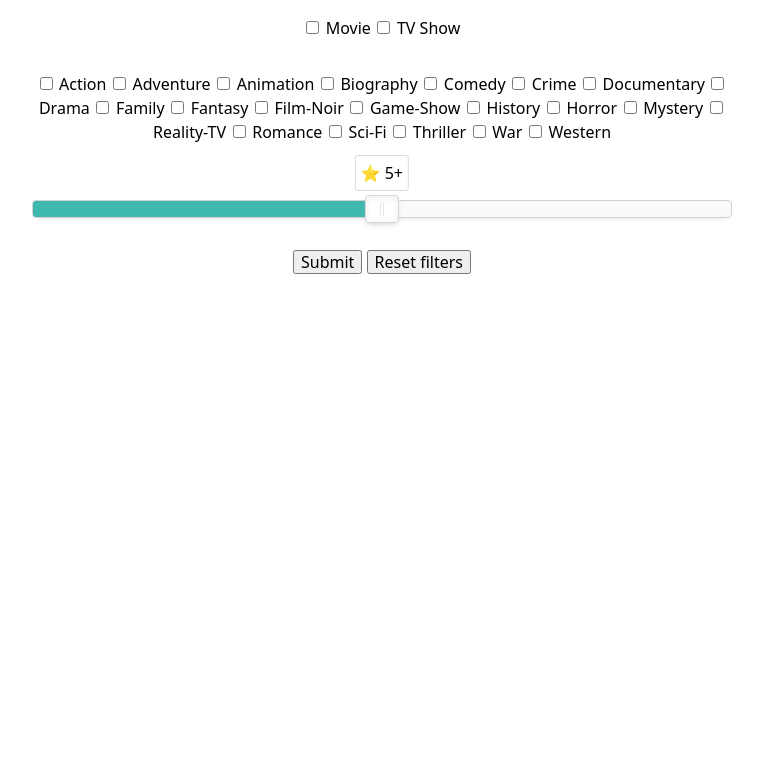
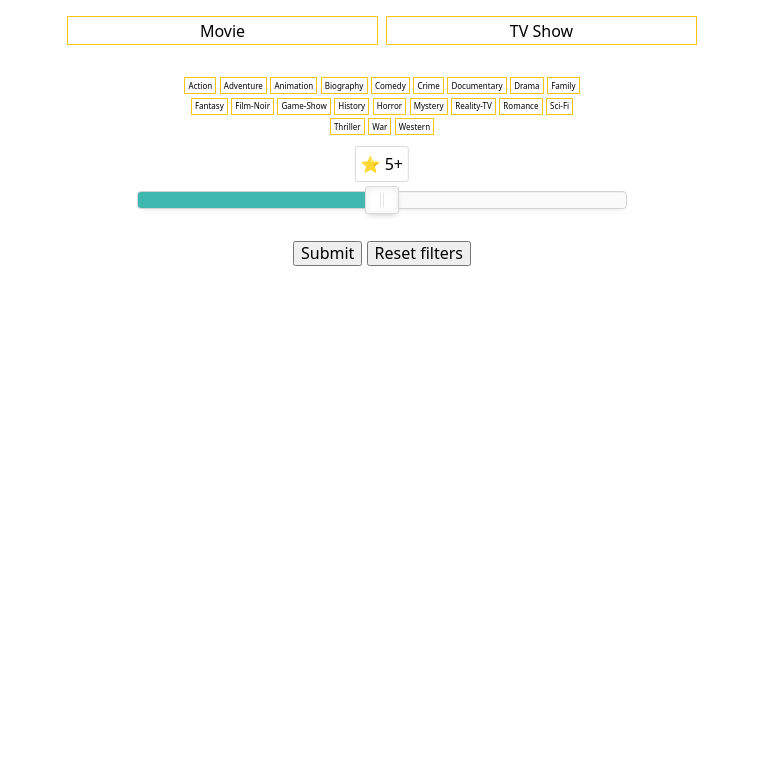
Before and after one commit to RasmusKard/what.watch, a Node server app: page / in a window 1280 px wide. Shown: the top 783 px of the page, without its empty margins (258-1021 px from the left). Run offline with Node 20, Linux system fonts and the light colour scheme; some libraries are stand-ins or nearby versions.

Commit message:
add: css styles, html improvements

```diff
--- a/public/index.html
+++ b/public/index.html
@@ -15,257 +15,233 @@
 	</head>
 	<body>
 		<div id="page-container">
-			<form action="/roll" method="post">
-				<div id="form-container">
-					<div id="content-type-container">
-						<label for="Movie">
+			<form id="form-container" action="/roll" method="post">
+				<div id="content-type-container" class="checkbox-container">
+					<label class="checkbox-button" for="Movie">
 						<input
 							type="checkbox"
 							id="Movie"
 							name="content-types"
-								class="content-type-button checkbox-button"
 							value="Movie"
 						/>
 						Movie
 					</label>
-						<label for="TV Show">
+					<label class="checkbox-button" for="TV Show">
 						<input
 							type="checkbox"
 							id="TV Show"
 							name="content-types"
-								class="content-type-button checkbox-button"
 							value="TV Show"
 						/>
 						TV Show
 					</label>
 				</div>
-					<div id="genre-container">
-						<label for="Action">
+				<div id="genre-container" class="checkbox-container">
+					<label class="checkbox-button" for="Action">
 						<input
 							type="checkbox"
 							id="Action"
 							name="genres"
-								class="genre-button checkbox-button"
 							value="Action"
 						/>
 						Action
 					</label>
 
-						<label for="Adventure">
+					<label class="checkbox-button" for="Adventure">
 						<input
 							type="checkbox"
 							id="Adventure"
 							name="genres"
-								class="genre-button checkbox-button"
 							value="Adventure"
 						/>
 						Adventure
 					</label>
 
-						<label for="Animation">
+					<label class="checkbox-button" for="Animation">
 						<input
 							type="checkbox"
 							id="Animation"
 							name="genres"
-								class="genre-button checkbox-button"
 							value="Animation"
 						/>
 						Animation
 					</label>
 
-						<label for="Biography">
+					<label class="checkbox-button" for="Biography">
 						<input
 							type="checkbox"
 							id="Biography"
 							name="genres"
-								class="genre-button checkbox-button"
 							value="Biography"
 						/>
 						Biography
 					</label>
 
-						<label for="Comedy">
+					<label class="checkbox-button" for="Comedy">
 						<input
 							type="checkbox"
 							id="Comedy"
 							name="genres"
-								class="genre-button checkbox-button"
 							value="Comedy"
 						/>
 						Comedy
 					</label>
 
-						<label for="Crime">
+					<label class="checkbox-button" for="Crime">
 						<input
 							type="checkbox"
 							id="Crime"
 							name="genres"
-								class="genre-button checkbox-button"
 							value="Crime"
 						/>
 						Crime
 					</label>
 
-						<label for="Documentary">
+					<label class="checkbox-button" for="Documentary">
 						<input
 							type="checkbox"
 							id="Documentary"
 							name="genres"
-								class="genre-button checkbox-button"
 							value="Documentary"
 						/>
 						Documentary
 					</label>
 
-						<label for="Drama">
+					<label class="checkbox-button" for="Drama">
 						<input
 							type="checkbox"
 							id="Drama"
 							name="genres"
-								class="genre-button checkbox-button"
 							value="Drama"
 						/>
 						Drama
 					</label>
 
-						<label for="Family">
+					<label class="checkbox-button" for="Family">
 						<input
 							type="checkbox"
 							id="Family"
 							name="genres"
-								class="genre-button checkbox-button"
 							value="Family"
 						/>
 						Family
 					</label>
 
-						<label for="Fantasy">
+					<label class="checkbox-button" for="Fantasy">
 						<input
 							type="checkbox"
 							id="Fantasy"
 							name="genres"
-								class="genre-button checkbox-button"
 							value="Fantasy"
 						/>
 						Fantasy
 					</label>
 
-						<label for="Film-Noir">
+					<label class="checkbox-button" for="Film-Noir">
 						<input
 							type="checkbox"
 							id="Film-Noir"
 							name="genres"
-								class="genre-button checkbox-button"
 							value="Film-Noir"
 						/>
 						Film-Noir
 					</label>
 
-						<label for="Game-Show">
+					<label class="checkbox-button" for="Game-Show">
 						<input
 							type="checkbox"
 							id="Game-Show"
 							name="genres"
-								class="genre-button checkbox-button"
 							value="Game-Show"
 						/>
 						Game-Show
 					</label>
 
-						<label for="History">
+					<label class="checkbox-button" for="History">
 						<input
 							type="checkbox"
 							id="History"
 							name="genres"
-								class="genre-button checkbox-button"
 							value="History"
 						/>
 						History
 					</label>
 
-						<label for="Horror">
+					<label class="checkbox-button" for="Horror">
 						<input
 							type="checkbox"
 							id="Horror"
 							name="genres"
-								class="genre-button checkbox-button"
 							value="Horror"
 						/>
 						Horror
 					</label>
 
-						<label for="Mystery">
+					<label class="checkbox-button" for="Mystery">
 						<input
 							type="checkbox"
 							id="Mystery"
 							name="genres"
-								class="genre-button checkbox-button"
 							value="Mystery"
 						/>
 						Mystery
 					</label>
 
-						<label for="Reality-TV">
+					<label class="checkbox-button" for="Reality-TV">
 						<input
 							type="checkbox"
 							id="Reality-TV"
 							name="genres"
-								class="genre-button checkbox-button"
 							value="Reality-TV"
 						/>
 						Reality-TV
 					</label>
 
-						<label for="Romance">
+					<label class="checkbox-button" for="Romance">
 						<input
 							type="checkbox"
 							id="Romance"
 							name="genres"
-								class="genre-button checkbox-button"
 							value="Romance"
 						/>
 						Romance
 					</label>
 
-						<label for="Sci-Fi">
+					<label class="checkbox-button" for="Sci-Fi">
 						<input
 							type="checkbox"
 							id="Sci-Fi"
 							name="genres"
-								class="genre-button checkbox-button"
 							value="Sci-Fi"
 						/>
 						Sci-Fi
 					</label>
 
-						<label for="Thriller">
+					<label class="checkbox-button" for="Thriller">
 						<input
 							type="checkbox"
 							id="Thriller"
 							name="genres"
-								class="genre-button checkbox-button"
 							value="Thriller"
 						/>
 						Thriller
 					</label>
 
-						<label for="War">
+					<label class="checkbox-button" for="War">
 						<input
 							type="checkbox"
 							id="War"
 							name="genres"
-								class="genre-button checkbox-button"
 							value="War"
 						/>
 						War
 					</label>
 
-						<label for="Western">
+					<label class="checkbox-button" for="Western">
 						<input
 							type="checkbox"
 							id="Western"
 							name="genres"
-								class="genre-button checkbox-button"
 							value="Western"
 						/>
 						Western
@@ -288,7 +264,6 @@
 
 					<button id="reset-button">Reset filters</button>
 				</div>
-				</div>
 			</form>
 		</div>
 	</body>
--- a/public/styles.css
+++ b/public/styles.css
@@ -42,26 +42,55 @@ img {
 	width: 100vw;
 	height: 100vh;
 	justify-content: center;
-	padding: 1rem 3rem;
+	padding: 1rem;
 }
 
 #form-container {
 	display: flex;
+	text-align: center;
 	flex-flow: column;
-	text-align: center;
+	align-items: center;
 	gap: 2rem;
 	max-width: 700px;
 }
 
 .checkbox-button {
-	margin: 0.15rem;
-	padding: 0.3rem;
+	padding: 0.1rem 0.2rem;
+	border: 0.05rem solid #f5c518;
 }
 
-.checkbox-button:hover {
-	filter: brightness(0.9);
+.checkbox-button:has(> input:checked) {
+	background-color: blue;
+}
+
+
+input[type=checkbox] {
+	display: none;
+}
+
+.checkbox-container {
+	justify-content: center;
+	display: flex;
+	gap: 0.5rem;
+}
+
+#content-type-container {
+	width: 90%;
+}
+
+#content-type-container>.checkbox-button {
+	flex: 1;
+}
+
+#genre-container {
+	width: 60%;
+	font-size: 0.5rem;
+	gap: 0.2rem;
+	flex-wrap: wrap;
 }
 
 #rating-slider-container {
 	margin-top: 1.5rem;
+	align-self: center;
+	width: 70%;
 }
--- a/server.js
+++ b/server.js
@@ -9,6 +9,7 @@ app.use(express.urlencoded({ extended: true }));
 
 app.post("/roll", async (req, res) => {
 	const userInput = req.body;
+	console.log(userInput);
 	const avgRating = userInput["rating-slider-value"];
 	let genresString = userInput["genres"];
 	if (Array.isArray(genresString))
@@ -22,7 +23,6 @@ app.post("/roll", async (req, res) => {
 			[avgRating, genresString]
 		);
 		output = results;
-		console.log(output);
 	} catch (err) {
 		console.log(err);
 	}
```
Lines whose indentation alone changed are shown as unchanged.
